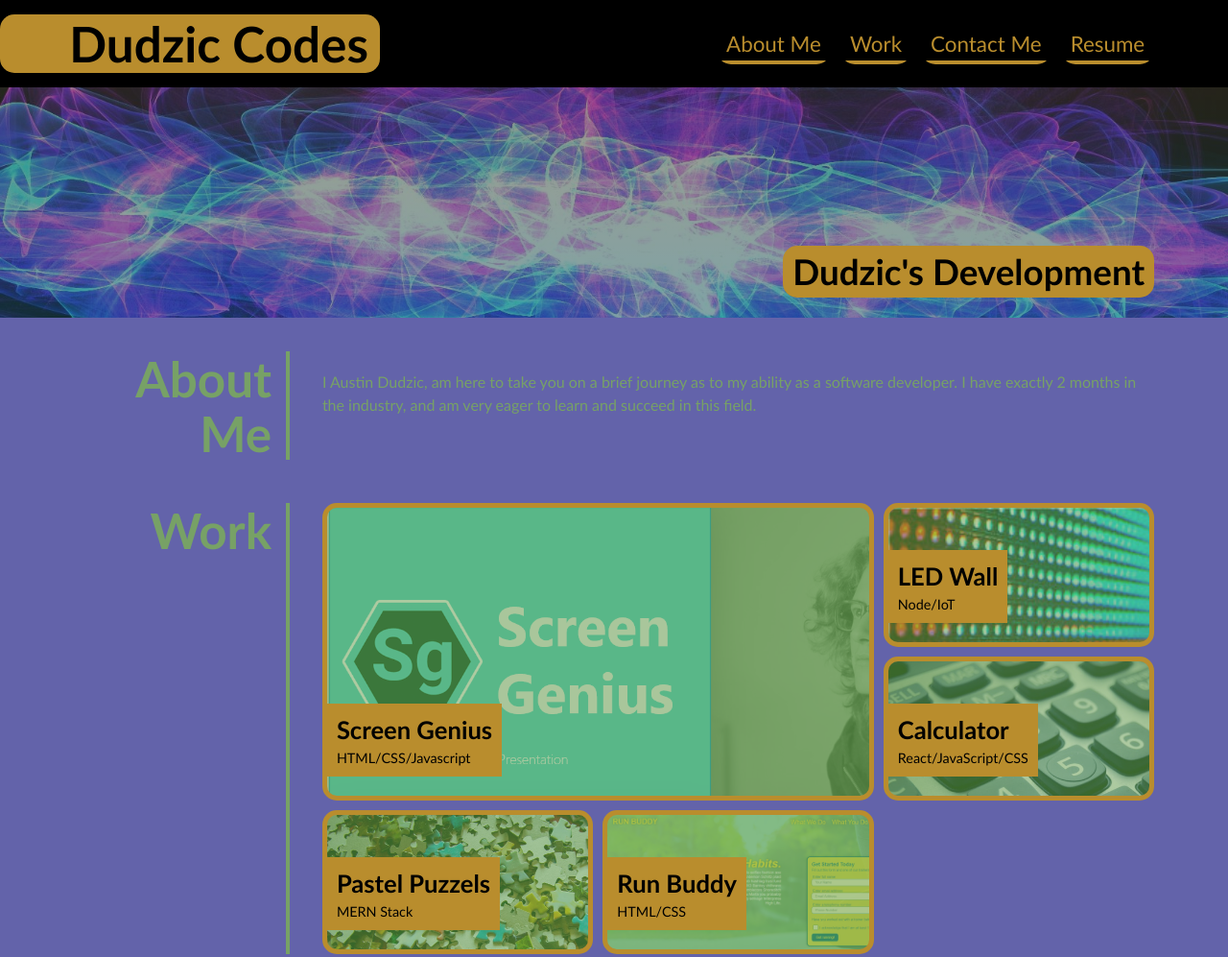
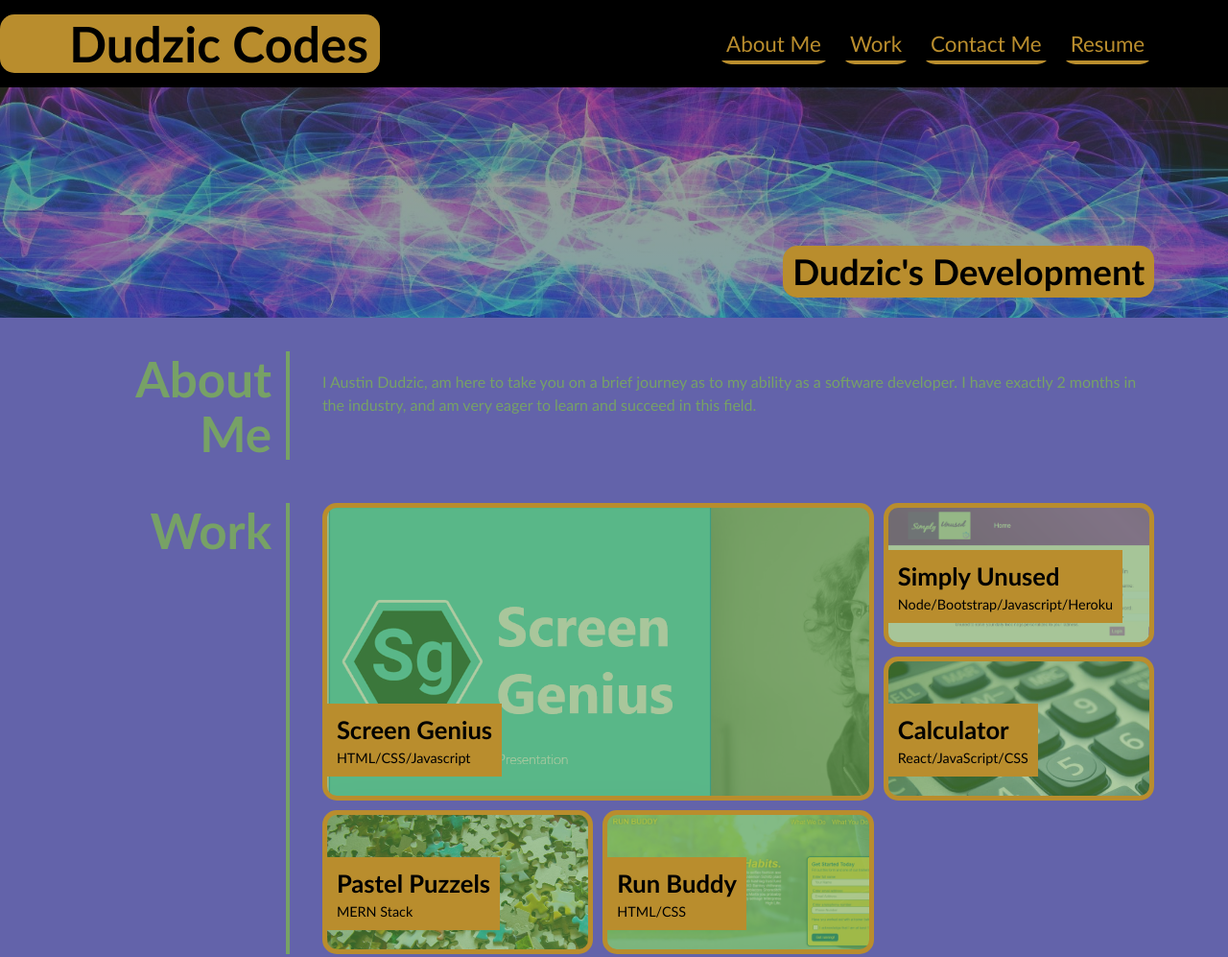
Before and after one commit to Studzic/Profile-Css, a plain HTML site: page profile.html in a window 1280 px wide. Shown: the top 997 px of the page at 96% size. Drawn offline with Linux system fonts and the light colour scheme.

Commit message:
finished project 2

```diff
--- a/assets/css/style.css
+++ b/assets/css/style.css
@@ -234,7 +234,7 @@ main {
 }
 
 .led-wall {
-  background-image: url("../images/led\ wall.jfif");
+  background-image: url("../images/Screenshot\ \(42\).png");
 }
 
 .react-calc {
--- a/profile.html
+++ b/profile.html
@@ -57,11 +57,11 @@
           </div>
         </a>
 
-        <a href="https://www.youtube.com/watch?v=Tks2MmVjuac" target="_blank" class="grid-item led-wall">
+        <a href="https://simply-unused.herokuapp.com/login" target="_blank" class="grid-item led-wall">
           <div>
-            <h3>LED Wall</h3>
+            <h3>Simply Unused</h3>
 
-            <span>Node/IoT</span>
+            <span>Node/Bootstrap/Javascript/Heroku </span>
           </div>
         </a>
         <a href="https://codepen.io/mjijackson/pen/xOzyGX" target="_blank" class="grid-item react-calc">
```
Also changed, not shown: assets/images/Screenshot (42).png (added).
